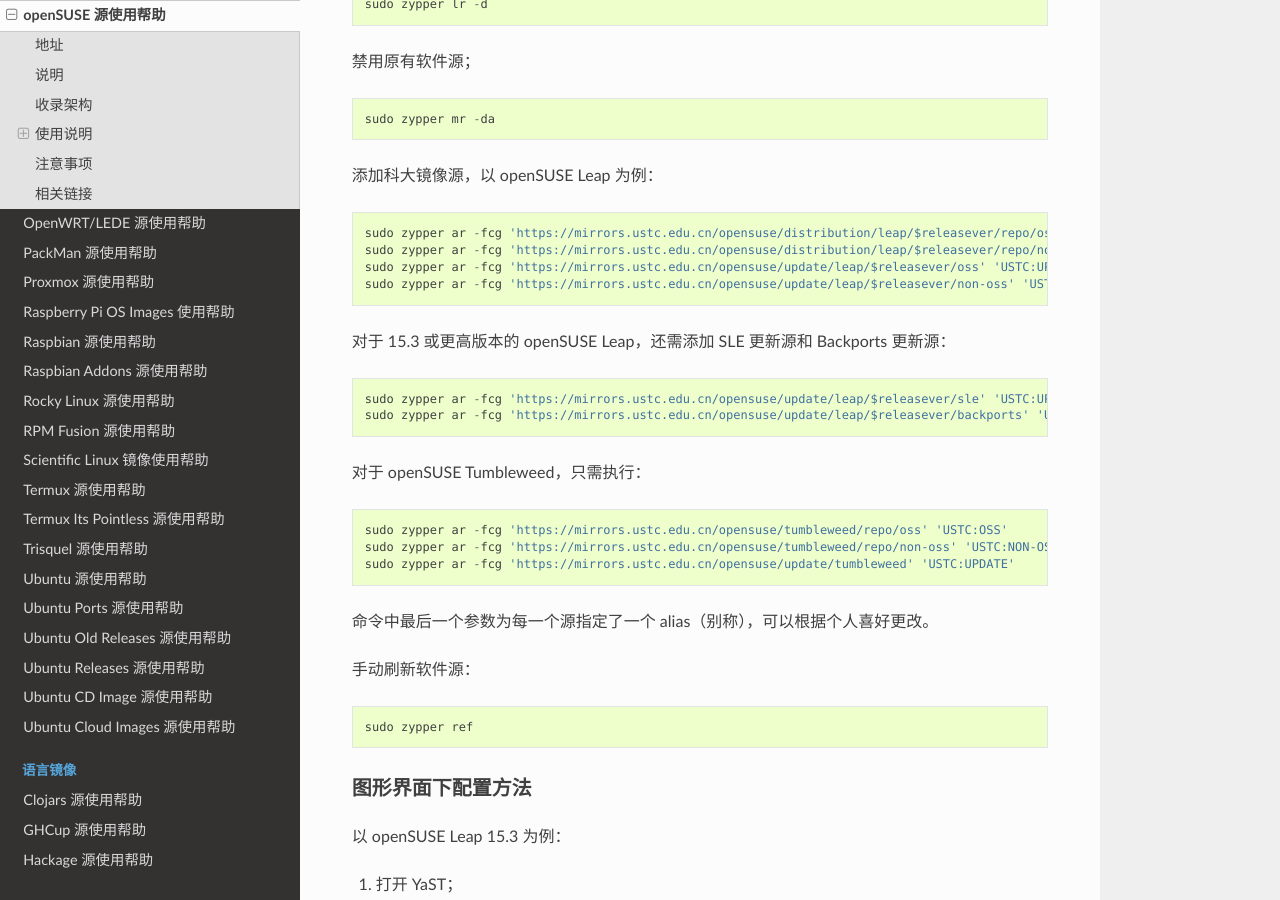
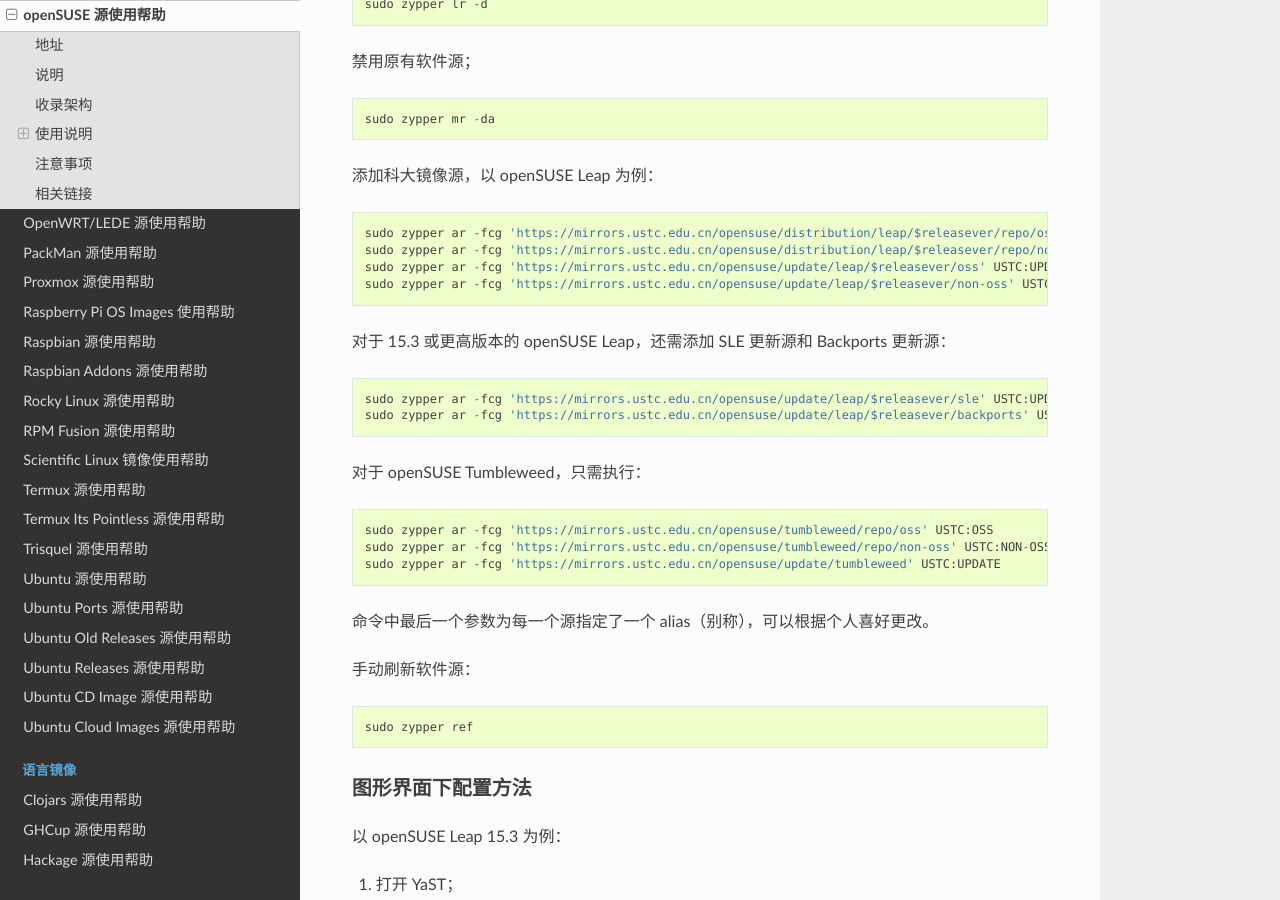
Before and after one commit to ustclug/mirrorhelp, a Sphinx documentation site: the page built from source/opensuse.rst, in a window 1280 px wide and 900 px high, scrolled down 791 px. Built offline with Sphinx 7.4.7 and the Read the Docs theme 2.0.0, drawn with Linux system fonts in a browser that asks for light colours; pages that are not in the unit, such as notebooks, are missing from menus.

Commit message:
Update opensuse.rst

```diff
--- a/source/opensuse.rst
+++ b/source/opensuse.rst
@@ -42,25 +42,25 @@
 
 ::
 
-  sudo zypper ar -fcg 'https://mirrors.ustc.edu.cn/opensuse/distribution/leap/$releasever/repo/oss' 'USTC:OSS'
-  sudo zypper ar -fcg 'https://mirrors.ustc.edu.cn/opensuse/distribution/leap/$releasever/repo/non-oss' 'USTC:NON-OSS'
-  sudo zypper ar -fcg 'https://mirrors.ustc.edu.cn/opensuse/update/leap/$releasever/oss' 'USTC:UPDATE-OSS'
-  sudo zypper ar -fcg 'https://mirrors.ustc.edu.cn/opensuse/update/leap/$releasever/non-oss' 'USTC:UPDATE-NON-OSS'
+  sudo zypper ar -fcg 'https://mirrors.ustc.edu.cn/opensuse/distribution/leap/$releasever/repo/oss' USTC:OSS
+  sudo zypper ar -fcg 'https://mirrors.ustc.edu.cn/opensuse/distribution/leap/$releasever/repo/non-oss' USTC:NON-OSS
+  sudo zypper ar -fcg 'https://mirrors.ustc.edu.cn/opensuse/update/leap/$releasever/oss' USTC:UPDATE-OSS
+  sudo zypper ar -fcg 'https://mirrors.ustc.edu.cn/opensuse/update/leap/$releasever/non-oss' USTC:UPDATE-NON-OSS
 
 对于 15.3 或更高版本的 openSUSE Leap，还需添加 SLE 更新源和 Backports 更新源：
 
 ::
 
-  sudo zypper ar -fcg 'https://mirrors.ustc.edu.cn/opensuse/update/leap/$releasever/sle' 'USTC:UPDATE-SLE'
-  sudo zypper ar -fcg 'https://mirrors.ustc.edu.cn/opensuse/update/leap/$releasever/backports' 'USTC:UPDATE-BACKPORTS'
+  sudo zypper ar -fcg 'https://mirrors.ustc.edu.cn/opensuse/update/leap/$releasever/sle' USTC:UPDATE-SLE
+  sudo zypper ar -fcg 'https://mirrors.ustc.edu.cn/opensuse/update/leap/$releasever/backports' USTC:UPDATE-BACKPORTS
 
 对于 openSUSE Tumbleweed，只需执行：
 
 ::
 
-  sudo zypper ar -fcg 'https://mirrors.ustc.edu.cn/opensuse/tumbleweed/repo/oss' 'USTC:OSS'
-  sudo zypper ar -fcg 'https://mirrors.ustc.edu.cn/opensuse/tumbleweed/repo/non-oss' 'USTC:NON-OSS'
-  sudo zypper ar -fcg 'https://mirrors.ustc.edu.cn/opensuse/update/tumbleweed' 'USTC:UPDATE'
+  sudo zypper ar -fcg 'https://mirrors.ustc.edu.cn/opensuse/tumbleweed/repo/oss' USTC:OSS
+  sudo zypper ar -fcg 'https://mirrors.ustc.edu.cn/opensuse/tumbleweed/repo/non-oss' USTC:NON-OSS
+  sudo zypper ar -fcg 'https://mirrors.ustc.edu.cn/opensuse/update/tumbleweed' USTC:UPDATE
 
 命令中最后一个参数为每一个源指定了一个 alias（别称），可以根据个人喜好更改。
 
```
